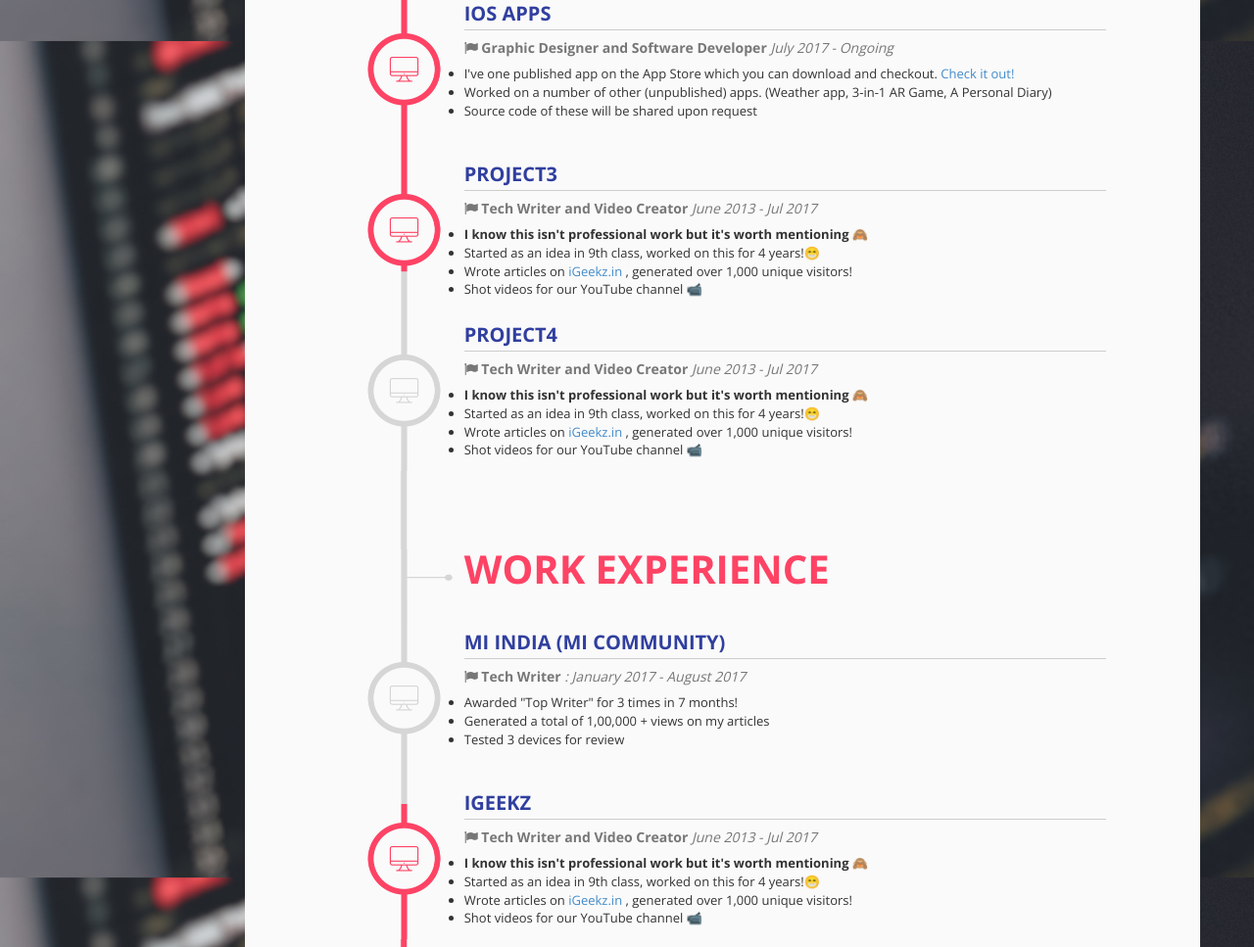
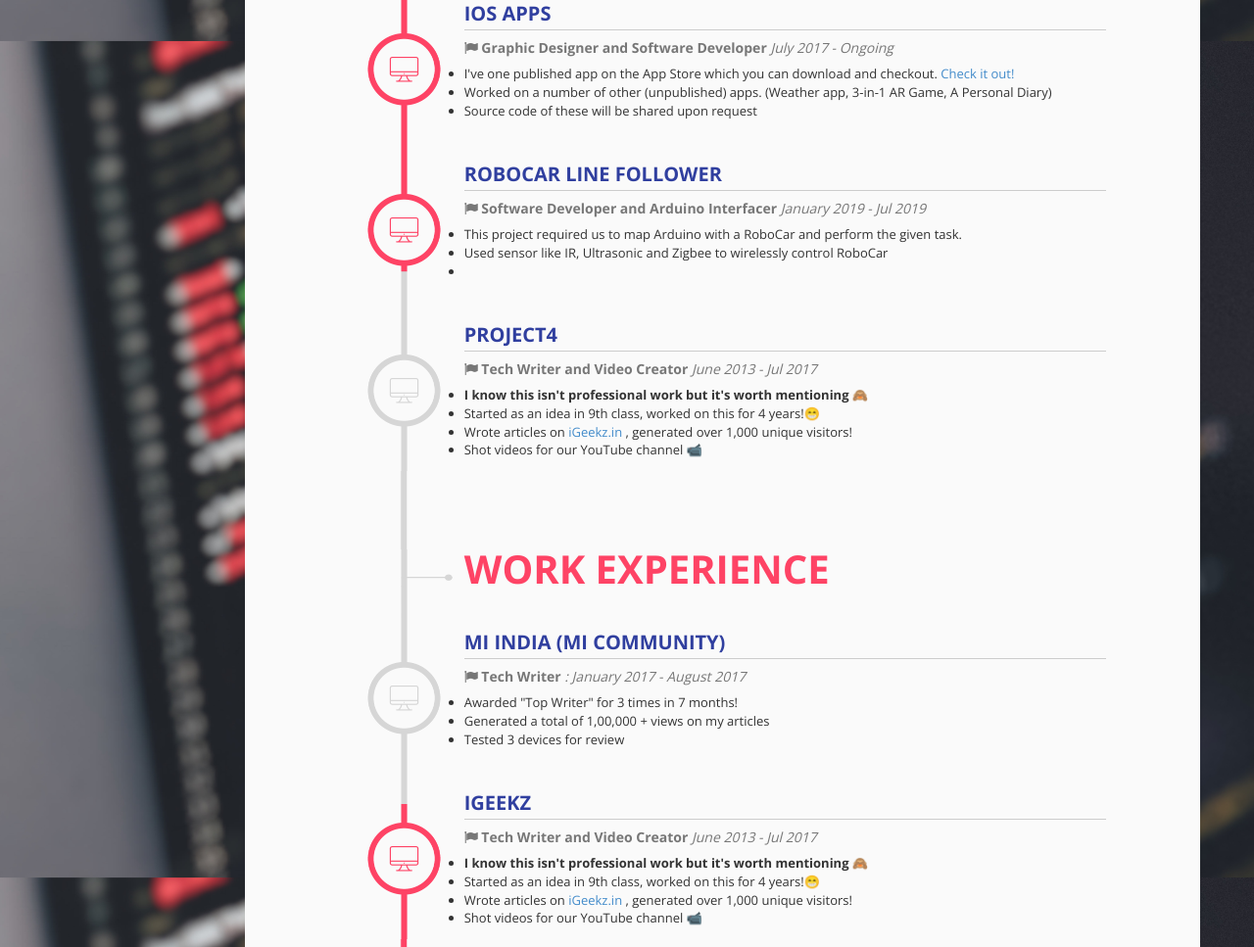
Before and after one commit to sanujbhatia/sanujbhatia.github.io, a plain HTML site: page index.html in a window 1280 px wide. Shown: the part 1667-2634 px from the top of the page at 98% size. Drawn offline with nearby package versions, Linux system fonts and the light colour scheme.

Commit message:
updated project

```diff
--- a/index.html
+++ b/index.html
@@ -555,18 +555,17 @@
                 <div class="col-md-8 content-wrap bg1">
                   <div class="line-content line-content-education">
                     <!-- Work Place -->
-                    <h3 class="section-item-title-1">Project3</h3>
+                    <h3 class="section-item-title-1">Robocar Line Follower</h3>
                     <!-- /work place -->
                     <!-- Graduation time -->
-                    <h4 class="job"><i class="fa fa-flag"></i> Tech Writer and Video Creator <span class="job-date">June 2013 - Jul 2017</span></h4>
+                    <h4 class="job"><i class="fa fa-flag"></i> Software Developer and Arduino Interfacer <span class="job-date">January 2019 - Jul 2019</span></h4>
                     <!-- /Graduation time -->
                     <!-- content -->
                     <div class="job-description">
                       <ul>
-                        <li><strong>I know this isn't professional work but it's worth mentioning 🙈</strong></li>
-                        <li> Started as an idea in 9th class, worked on this for 4 years!😁</li>
-                        <li>Wrote articles on <a href="http://www.iGeekz.in"> iGeekz.in </a>, generated over 1,000 unique visitors! </li>
-                        <li>Shot videos for our YouTube channel 📹</li>
+                        <li>This project required us to map Arduino with a RoboCar and perform the given task.</li>
+                        <li> Used sensor like IR, Ultrasonic and Zigbee to wirelessly control RoboCar </li>
+                        <li> </li>
                       </ul>
                     </div>
                     <!-- /Content -->
```
